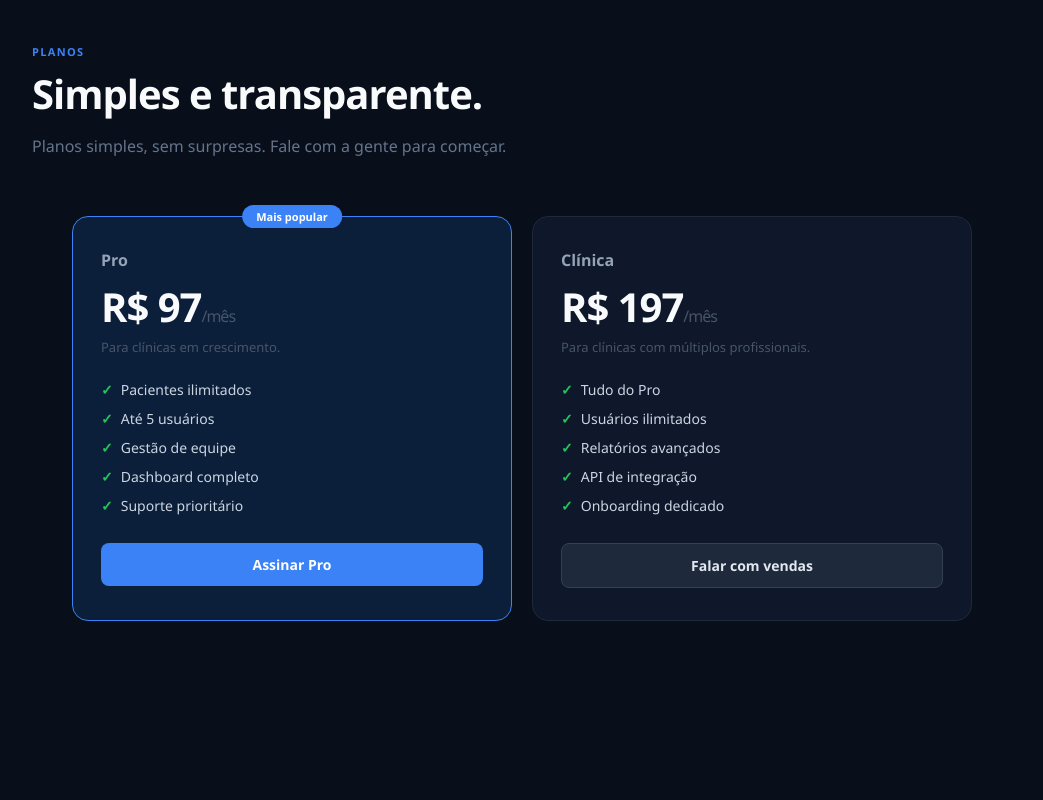
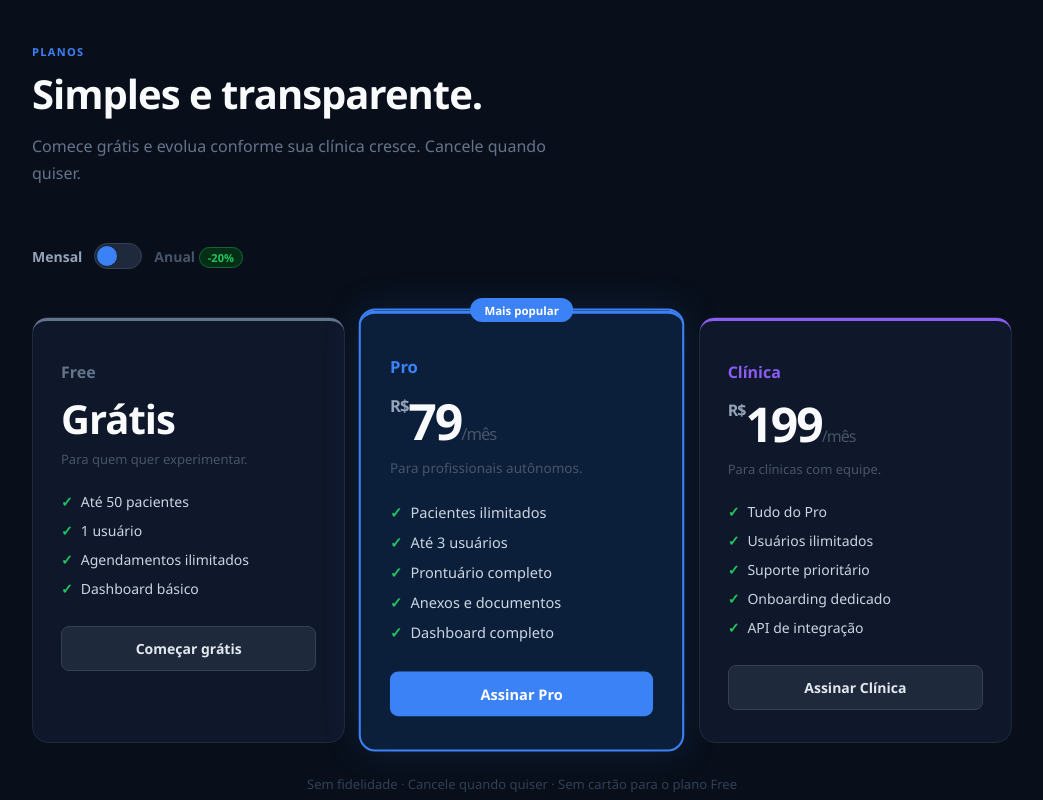
Before and after one commit to natediasdev/clinicOS, a React (Vite) app: page / in a window 1280 px wide. Shown: the part 2460-3260 px from the top of the page, without its empty margins (118-1161 px from the left). Built offline with nearby package versions, Linux system fonts and the light colour scheme; no server answers.

Commit message:
feat: pricing atualizado na landing com toggle anual e plano Free

```diff
--- a/src/pages/public/LandingPage.jsx
+++ b/src/pages/public/LandingPage.jsx
@@ -23,6 +23,7 @@ const responsiveCSS = `
     .lp-section-sub { font-size: 15px !important; margin-bottom: 36px !important; }
 
     .lp-plans-grid { grid-template-columns: 1fr !important; max-width: 400px !important; margin: 0 auto !important; }
+    .lp-plan-highlighted { transform: none !important; }
 
     .lp-cta { padding: 60px 24px !important; }
     .lp-cta-title { font-size: 28px !important; }
@@ -78,24 +79,41 @@ const FEATURES = [
 ]
 
 const PLANS = [
-
+  {
+    name: "Free",
+    monthlyPrice: 0,
+    yearlyPrice: 0,
+    period: "/mês",
+    desc: "Para quem quer experimentar.",
+    features: ["Até 50 pacientes", "1 usuário", "Agendamentos ilimitados", "Dashboard básico"],
+    cta: "Começar grátis",
+    ctaUrl: "/register",
+    highlight: false,
+    color: "#64748b",
+  },
   {
     name: "Pro",
-    price: "R$ 97",
+    monthlyPrice: 79,
+    yearlyPrice: 63,
     period: "/mês",
-    desc: "Para clínicas em crescimento.",
-    features: ["Pacientes ilimitados", "Até 5 usuários", "Gestão de equipe", "Dashboard completo", "Suporte prioritário"],
-    cta: "Assinar Pro", ctaUrl: "https://wa.me/5521999999999?text=Olá!%20Quero%20assinar%20o%20plano%20Pro%20do%20ClinicOS",
+    desc: "Para profissionais autônomos.",
+    features: ["Pacientes ilimitados", "Até 3 usuários", "Prontuário completo", "Anexos e documentos", "Dashboard completo"],
+    cta: "Assinar Pro",
+    ctaUrl: "/register",
     highlight: true,
+    color: "#3b82f6",
   },
   {
     name: "Clínica",
-    price: "R$ 197",
+    monthlyPrice: 199,
+    yearlyPrice: 159,
     period: "/mês",
-    desc: "Para clínicas com múltiplos profissionais.",
-    features: ["Tudo do Pro", "Usuários ilimitados", "Relatórios avançados", "API de integração", "Onboarding dedicado"],
-    cta: "Falar com vendas", ctaUrl: "https://wa.me/5521999999999?text=Olá!%20Quero%20conhecer%20o%20plano%20Clínica%20do%20ClinicOS",
+    desc: "Para clínicas com equipe.",
+    features: ["Tudo do Pro", "Usuários ilimitados", "Suporte prioritário", "Onboarding dedicado", "API de integração"],
+    cta: "Assinar Clínica",
+    ctaUrl: "/register",
     highlight: false,
+    color: "#8b5cf6",
   },
 ]
 
@@ -230,19 +248,53 @@ function Features() {
 }
 
 function Pricing() {
+  const [yearly, setYearly] = useState(false)
+
   return (
     <section id="pricing" style={{ ...s.section, background: "#080f1a" }} className="lp-section">
       <div style={s.sectionLabel}>Planos</div>
       <h2 style={s.sectionTitle} className="lp-section-title">Simples e transparente.</h2>
-      <p style={s.sectionSub} className="lp-section-sub">Planos simples, sem surpresas. Fale com a gente para começar.</p>
-      <div style={s.plansGrid} className="lp-plans-grid">
+      <p style={s.sectionSub} className="lp-section-sub">Comece grátis e evolua conforme sua clínica cresce. Cancele quando quiser.</p>
+
+      {/* Toggle mensal/anual */}
+      <div style={{ display:"flex", alignItems:"center", gap:12, marginBottom:48 }}>
+        <span style={{ fontSize:14, fontWeight:600, color: yearly ? "#475569" : "#94a3b8" }}>Mensal</span>
+        <button onClick={() => setYearly(y => !y)} style={{ width:48, height:26, background:"#1e293b", border:"1px solid #334155", borderRadius:99, cursor:"pointer", position:"relative" }}>
+          <div style={{ position:"absolute", top:2, width:20, height:20, background:"#3b82f6", borderRadius:"50%", transition:"transform 0.2s", transform: yearly ? "translateX(24px)" : "translateX(2px)" }} />
+        </button>
+        <span style={{ fontSize:14, fontWeight:600, color: yearly ? "#94a3b8" : "#475569" }}>
+          Anual{" "}
+          <span style={{ background:"#052e16", color:"#22c55e", border:"1px solid #166534", borderRadius:99, padding:"2px 8px", fontSize:11, fontWeight:700 }}>-20%</span>
+        </span>
+      </div>
+
+      <div style={{ ...s.plansGrid, gridTemplateColumns:"repeat(auto-fit, minmax(260px, 1fr))", maxWidth:1000 }} className="lp-plans-grid">
         {PLANS.map((p) => (
-          <div key={p.name} style={p.highlight ? { ...s.planCard, ...s.planCardHighlight } : s.planCard}>
-            {p.highlight && <div style={s.planBadge}>Mais popular</div>}
-            <h3 style={s.planName}>{p.name}</h3>
+          <div key={p.name} className={p.highlight ? "lp-plan-highlighted" : ""} style={{
+            ...s.planCard,
+            ...(p.highlight ? s.planCardHighlight : {}),
+            borderColor: p.highlight ? p.color : "#1e293b",
+            borderWidth: p.highlight ? 2 : 1,
+            transform: p.highlight ? "scale(1.04)" : "scale(1)",
+            boxShadow: p.highlight ? `0 0 40px ${p.color}22` : "none",
+          }}>
+            {p.highlight && <div style={{ ...s.planBadge, background: p.color }}>Mais popular</div>}
+            <div style={{ borderTop:`3px solid ${p.color}`, margin:"-32px -28px 24px", borderRadius:"14px 14px 0 0", padding:"16px 28px 0" }} />
+            <h3 style={{ ...s.planName, color: p.color }}>{p.name}</h3>
             <div style={s.planPrice}>
-              {p.price}<span style={s.planPeriod}>{p.period}</span>
+              {p.monthlyPrice === 0 ? (
+                <span style={{ fontSize:40, fontWeight:800, color:"#f8fafc" }}>Grátis</span>
+              ) : (
+                <>
+                  <span style={{ fontSize:16, fontWeight:700, color:"#94a3b8", verticalAlign:"top", marginTop:8, display:"inline-block" }}>R$</span>
+                  <span style={{ fontSize:48, fontWeight:800, color:"#f8fafc", letterSpacing:"-2px" }}>{yearly ? p.yearlyPrice : p.monthlyPrice}</span>
+                  <span style={s.planPeriod}>/mês</span>
+                </>
+              )}
             </div>
+            {yearly && p.monthlyPrice > 0 && (
+              <p style={{ fontSize:12, color:"#475569", margin:"-8px 0 8px" }}>cobrado R${p.yearlyPrice * 12}/ano</p>
+            )}
             <p style={s.planDesc}>{p.desc}</p>
             <ul style={s.planFeatures}>
               {p.features.map((f) => (
@@ -251,12 +303,15 @@ function Pricing() {
                 </li>
               ))}
             </ul>
-            <a href={p.ctaUrl || INSTAGRAM_URL} target="_blank" rel="noopener noreferrer">
-              <button style={p.highlight ? s.btnPlanHighlight : s.btnPlan}>{p.cta}</button>
-            </a>
+            <Link to={p.ctaUrl} style={{ textDecoration:"none" }}>
+              <button style={p.highlight ? { ...s.btnPlanHighlight, background: p.color } : s.btnPlan}>{p.cta}</button>
+            </Link>
           </div>
         ))}
       </div>
+      <p style={{ textAlign:"center", fontSize:13, color:"#334155", marginTop:32 }}>
+        Sem fidelidade · Cancele quando quiser · Sem cartão para o plano Free
+      </p>
     </section>
   )
 }
```
